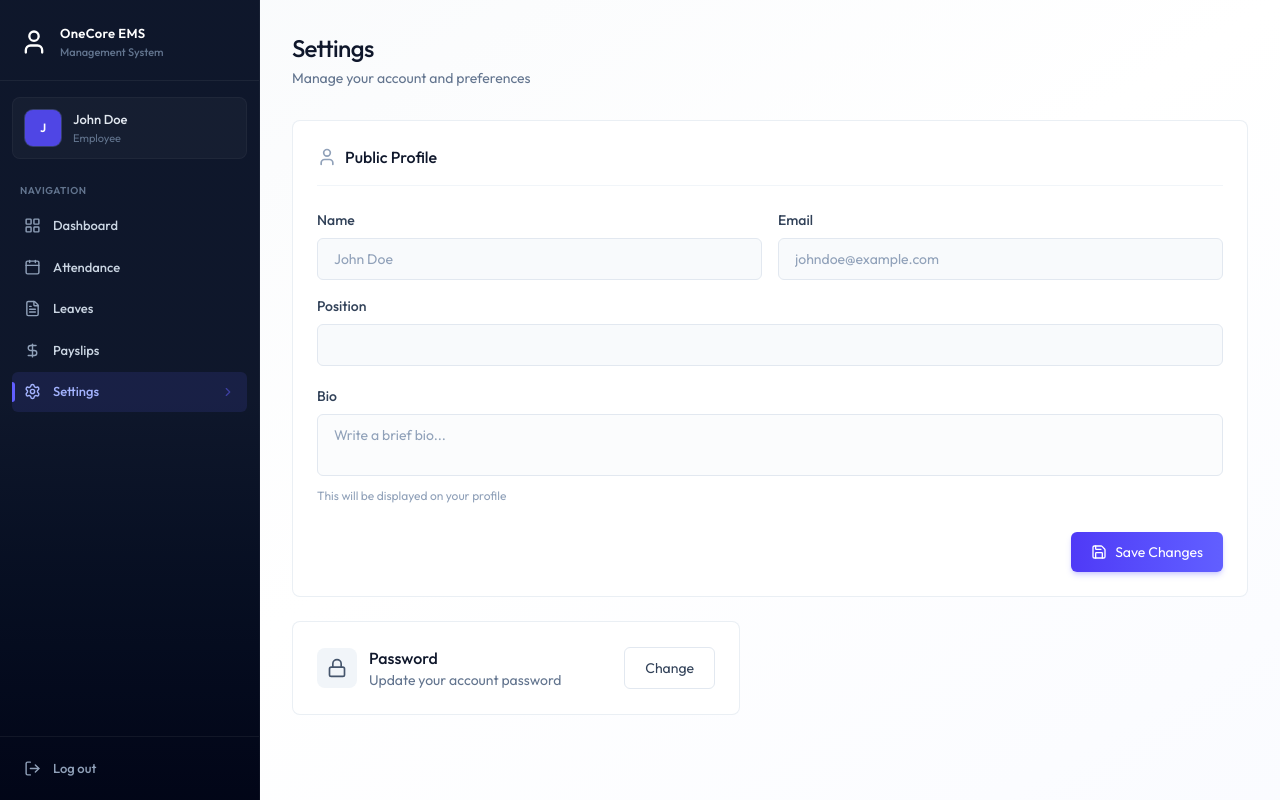
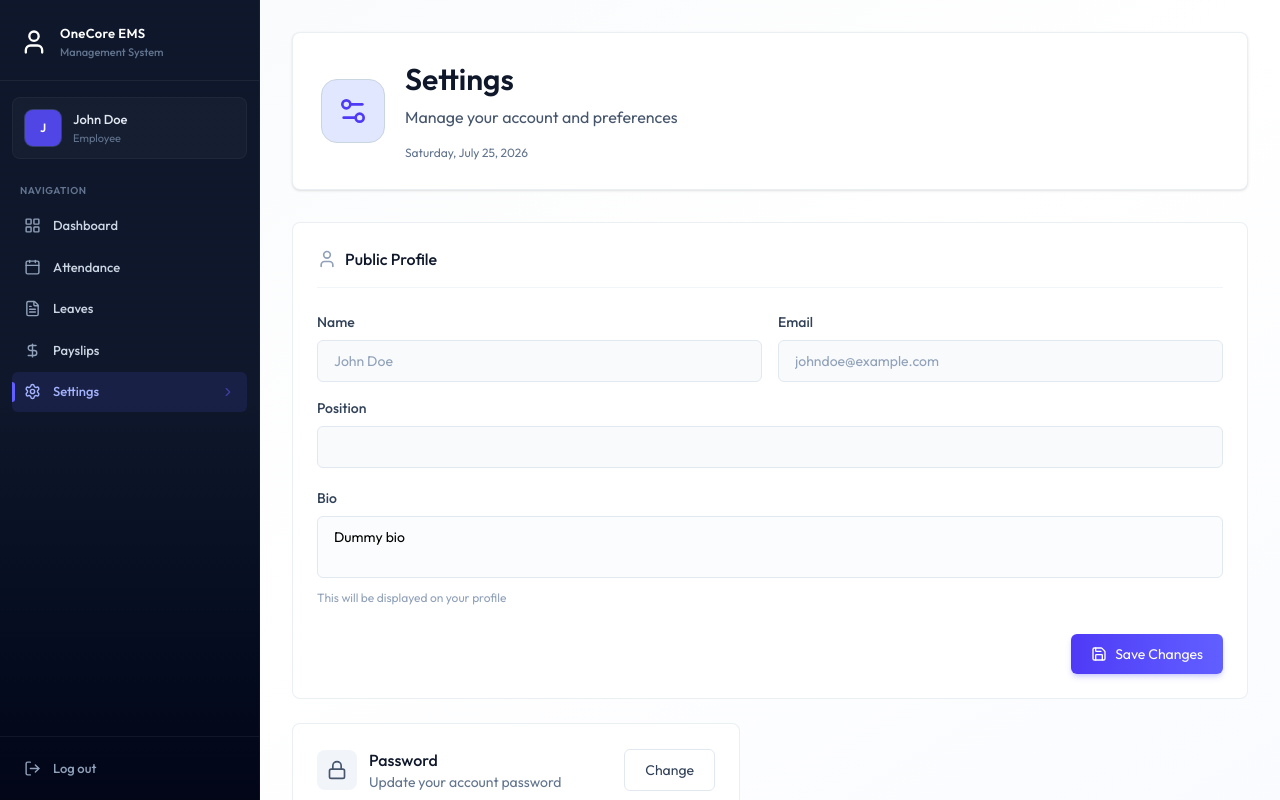
Before and after one commit to hiteshmahajan434/EMS, a React (Vite) app in the folder frontend/: page /settings in a window 1280 px wide. Built offline with nearby package versions, Linux system fonts and the light colour scheme; the HTML template or start-up script is replaced by a standard one.

Commit message:
Updated Employee Settings UI

```diff
--- a/frontend/src/assets/assets.jsx
+++ b/frontend/src/assets/assets.jsx
@@ -42,6 +42,7 @@ export const dummyProfileData = {
     lastName: "Doe",
     email: "johndoe@example.com",
     image: null,
+    bio: "Dummy bio"
 };
 
 export const dummyEmployeeData = [
--- a/frontend/src/pages/Settings.jsx
+++ b/frontend/src/pages/Settings.jsx
@@ -1,9 +1,10 @@
 import { useEffect, useState } from "react"
 import { dummyProfileData } from "../assets/assets";
 import Loading from "../components/Loading";
-import { Lock } from "lucide-react";
+import { Lock, Settings2 } from "lucide-react";
 import ProfileForm from "../components/ProfileForm";
 import ChangePassword from "../components/ChangePassword";
+import PageHero from "../components/layout/PageHero";
 
 
 const Settings = () => {
@@ -26,10 +27,12 @@ const Settings = () => {
 
   return (
     <div className="animate-fade-in">
-      <div className="page-header">
-        <h1 className="page-title">Settings</h1>
-        <p className="page-subtitle">Manage your account and preferences</p>
-      </div>
+
+      <PageHero
+        icon={Settings2}
+        title="Settings"
+        subtitle="Manage your account and preferences"
+      />
 
       {profile && <ProfileForm initialData={profile} onSuccess={fetchProfile}/>}
 
```
Also changed, not shown: 1 other file (tests, documents, lock files or other folders).
